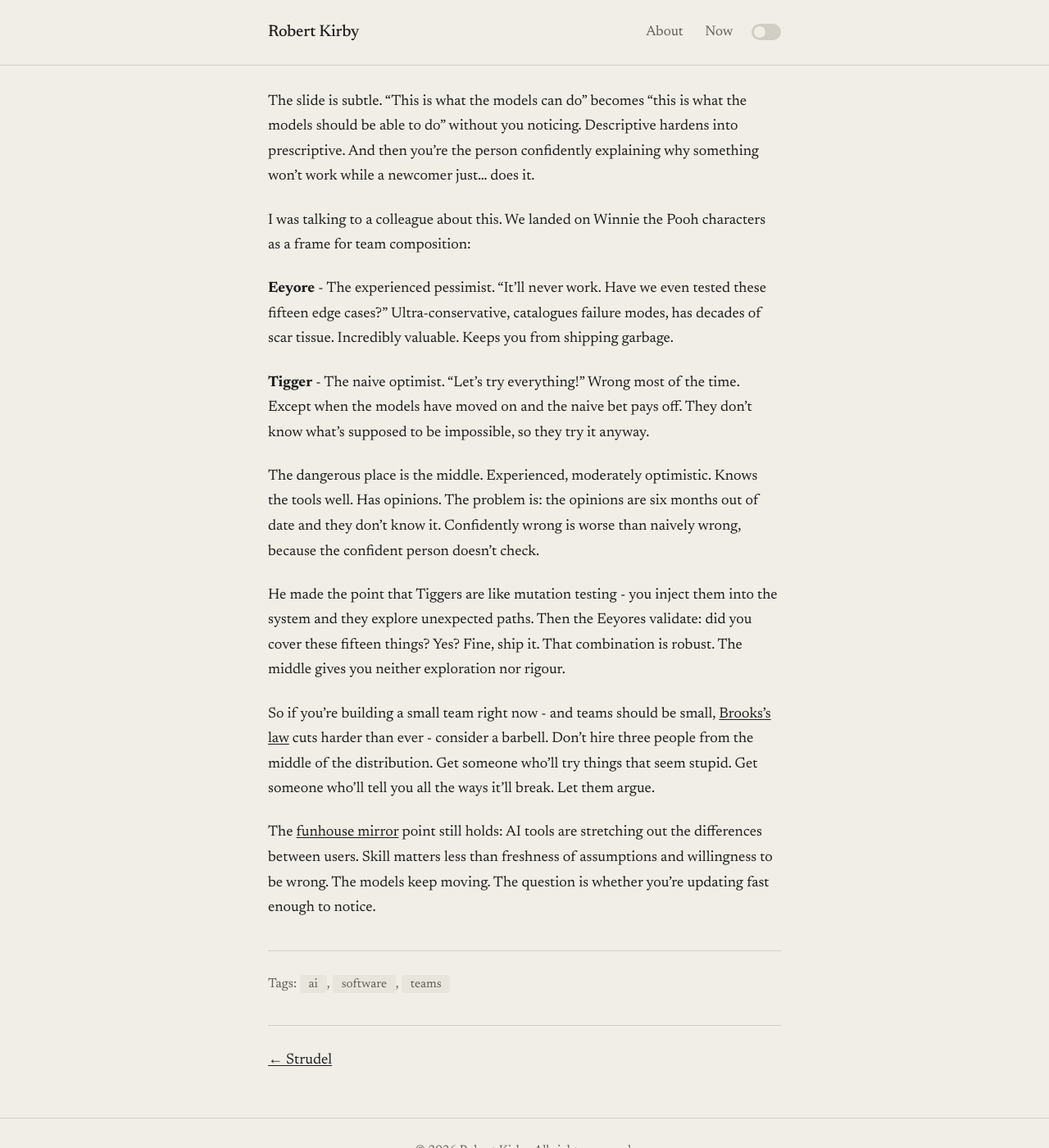
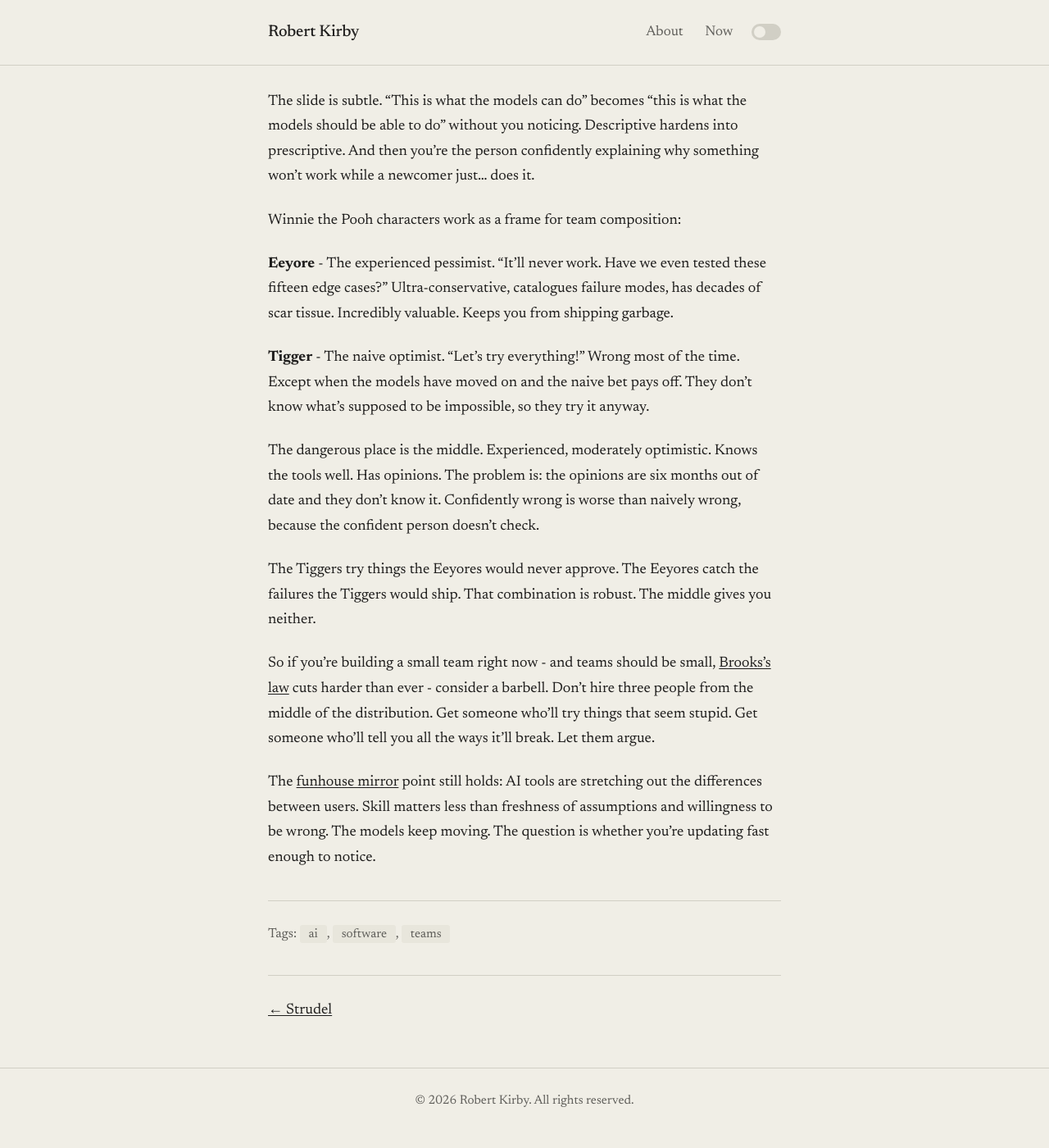
Before and after one commit to rob137/rob137.github.io, a Jekyll site: the page built from _posts/2026-02-18-is-ought.md, in a window 1280 px wide and 1400 px high, scrolled down 650 px. Shown: the whole window at 82% size. Built offline with Jekyll 4.4.1, drawn with Linux system fonts in a browser that asks for light colours.

Commit message:
Remove mutation testing conflation and colleague reference

```diff
--- a/_posts/2026-02-18-is-ought.md
+++ b/_posts/2026-02-18-is-ought.md
@@ -14,7 +14,7 @@ Here's the problem: your beliefs about what the models can and can't do are goin
 
 The slide is subtle. "This is what the models can do" becomes "this is what the models should be able to do" without you noticing. Descriptive hardens into prescriptive. And then you're the person confidently explaining why something won't work while a newcomer just... does it.
 
-I was talking to a colleague about this. We landed on Winnie the Pooh characters as a frame for team composition:
+Winnie the Pooh characters work as a frame for team composition:
 
 **Eeyore** - The experienced pessimist. "It'll never work. Have we even tested these fifteen edge cases?" Ultra-conservative, catalogues failure modes, has decades of scar tissue. Incredibly valuable. Keeps you from shipping garbage.
 
@@ -22,7 +22,7 @@ I was talking to a colleague about this. We landed on Winnie the Pooh characters
 
 The dangerous place is the middle. Experienced, moderately optimistic. Knows the tools well. Has opinions. The problem is: the opinions are six months out of date and they don't know it. Confidently wrong is worse than naively wrong, because the confident person doesn't check.
 
-He made the point that Tiggers are like mutation testing - you inject them into the system and they explore unexpected paths. Then the Eeyores validate: did you cover these fifteen things? Yes? Fine, ship it. That combination is robust. The middle gives you neither exploration nor rigour.
+The Tiggers try things the Eeyores would never approve. The Eeyores catch the failures the Tiggers would ship. That combination is robust. The middle gives you neither.
 
 So if you're building a small team right now - and teams should be small, [Brooks's law](/2026/01/03/brooks-law-redux) cuts harder than ever - consider a barbell. Don't hire three people from the middle of the distribution. Get someone who'll try things that seem stupid. Get someone who'll tell you all the ways it'll break. Let them argue.
 
```
